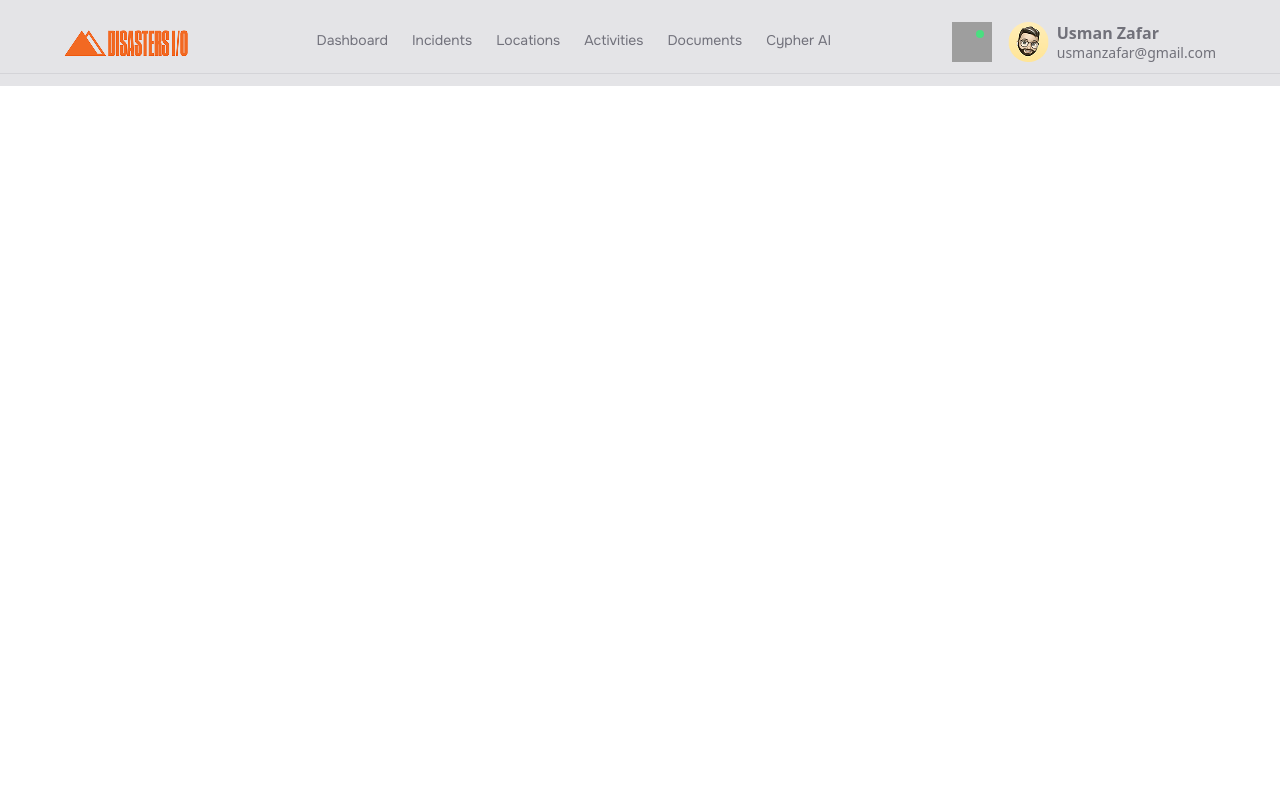
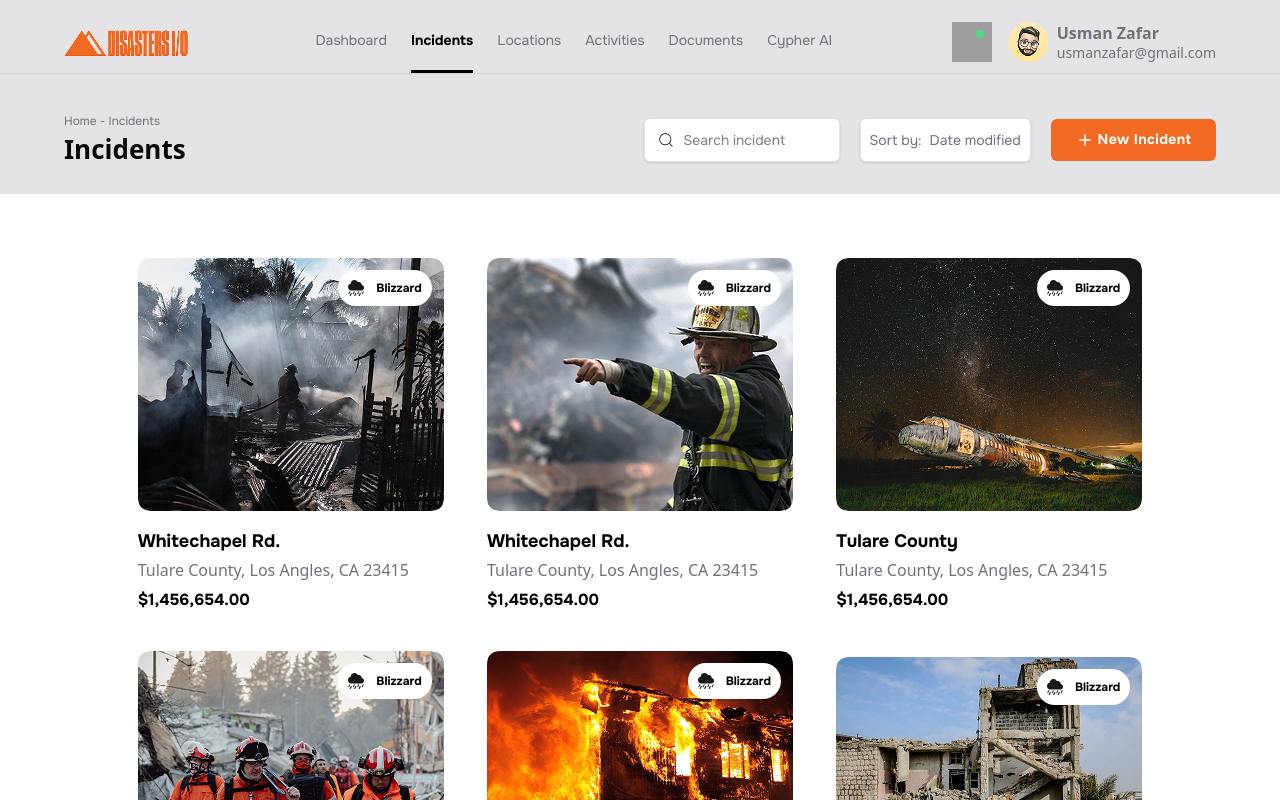
Before and after one commit to zehancoder/Disaster-Assignment, a React (Vite) app: page /Incidents in a window 1280 px wide. Shown: the top 800 px of the page. Built offline with nearby package versions, Linux system fonts and the light colour scheme; grey boxes are pictures that could not be loaded; a web font is replaced by a local one.

Commit message:
Incident's Complete

```diff
--- a/src/App.css
+++ b/src/App.css
@@ -4,6 +4,11 @@
     --color-myYollow: #F26922;
     --color-myOpacity: #E4E4E780;
     --font-onset: "Onest", serif;
+}
+.active{
+    border-bottom: 3px solid black;
+    font-weight: 700;
+    color: black;
 }
 #animate{
     position: relative;
@@ -49,3 +54,6 @@
 #animate:hover #MuiBtn {
     opacity: 1;
 }
+.customShadow{
+    box-shadow: 0 0 25px rgba(0, 0, 0, 0.267);
+}
--- a/src/App.jsx
+++ b/src/App.jsx
@@ -2,6 +2,7 @@ import { BrowserRouter, Route, Routes } from "react-router-dom";
 import "./App.css";
 import Landing from "./components/LandingPage";
 import { NavFunc } from "./components/fixedComponent/Navber";
+import { IncidentFunc } from "./components/Incidents";
 function App() {
   return (
     <>
@@ -9,7 +10,7 @@ function App() {
         <NavFunc/>
         <Routes>
           <Route path="/" element = {<Landing/>}/>
-          <Route path="/Incident"></Route>
+          <Route path="/Incidents" element = {<IncidentFunc/>}></Route>
         </Routes>
       </BrowserRouter>
     </>
--- /dev/null
+++ b/src/components/Incidents.jsx
@@ -0,0 +1,56 @@
+import { BigContainer } from "./common/IncidentContainer";
+import { HeroFunc } from "./common/Hero";
+import { IoMdAdd } from "react-icons/io";
+import { Link } from "react-router-dom";
+import { NavsTwo } from "./common/NavsTwo";
+import { CiSearch } from "react-icons/ci";
+import { MyButton } from "./common/Button";
+export const IncidentFunc = () => {
+  return (
+    <>
+      <NavsTwo
+        smallParaText={"Home - Incidents"}
+        BigText={"Incidents"}
+        selectOption={
+          <div className="bg-white rounded-[6px] px-2 py-3 flex items-center gap-2 border border-zinc-200 shadow">
+            <label className="outline-none font-onset text-xs md:text-[14px] max-w-40 text-zinc-500">
+              Sort by:
+            </label>
+            <select className="appearance-none outline-none font-onset text-xs md:text-[14px] max-w-40 text-zinc-500">
+              <option value="Date modified" selected>
+                Date modified
+              </option>
+              <option value="saab">Saab</option>
+              <option value="mercedes">Mercedes</option>
+              <option value="audi">Audi</option>
+            </select>
+          </div>
+        }
+        inputs={
+          <div className=" bg-white rounded-[6px] px-3 py-3 flex items-center gap-2 border border-zinc-200 shadow">
+            <CiSearch className="text-lg" />
+            <input
+              type="text"
+              className="outline-none font-onset text-xs md:text-[14px] w-36 md:max-w-40"
+              placeholder="Search incident"
+            />
+          </div>
+        }
+        btns={<Link to={"/CreateIncident"}><MyButton className={"flex items-center gap-1"}><IoMdAdd className="text-lg font-bold" />New Incident</MyButton></Link>}
+      />
+      <BigContainer className="pt-16 pb-12">
+        <HeroFunc
+          IncidentText={
+            <Link
+              to="/CreateIncident"
+              className="flex items-center gap-2 font-semibold"
+            >
+              <IoMdAdd className="text-lg" />
+              Create
+            </Link>
+          }
+        />
+      </BigContainer>
+    </>
+  );
+};
--- a/src/components/LandingPage.jsx
+++ b/src/components/LandingPage.jsx
@@ -3,18 +3,19 @@ import { BigContainer } from "./common/IncidentContainer";
 import { SmallText, TitleTwo } from "./common/Title";
 import { CiSearch } from "react-icons/ci";
 import { MyButton } from "./common/Button";
-import { Link } from "react-router-dom";
+import { Link, NavLink } from "react-router-dom";
 import { HeroFunc } from "./common/Hero";
 import { IoMdClose } from "react-icons/io";
 import { useState } from "react";
+import { NavsTwo } from "./common/NavsTwo";
 function Landing() {
-    const [chat, setChat] = useState(false);
-    const openChat = () => {
-        setChat(!chat)
-    }
+  const [chat, setChat] = useState(false);
+  const openChat = () => {
+    setChat(!chat);
+  };
   return (
     <>
-      <BigContainer className="bg-zinc-200">
+      {/* <BigContainer className="bg-zinc-200">
         <div className="flex items-center justify-between py-5 md:py-7">
           <div>
             <SmallText>Welcome back</SmallText>
@@ -44,25 +45,62 @@ function Landing() {
                 <option value="audi">Audi</option>
               </select>
             </div>
-            <Link to="/Incident">
+            <Link to="/Incidents">
               <MyButton>Cyper AI</MyButton>
             </Link>
           </div>
         </div>
+      </BigContainer> */}
+      <NavsTwo
+        smallParaText={"Welcome back"}
+        BigText={"Dashboard"}
+        selectOption={
+          <div className="bg-white rounded-[6px] px-2 py-3 flex items-center gap-2 border border-zinc-200 shadow">
+            <label className="outline-none font-onset text-xs md:text-[14px] max-w-40 text-zinc-500">
+              Sort by:
+            </label>
+            <select className="appearance-none outline-none font-onset text-xs md:text-[14px] max-w-40 text-zinc-500">
+              <option value="Date modified" selected>
+                Date modified
+              </option>
+              <option value="saab">Saab</option>
+              <option value="mercedes">Mercedes</option>
+              <option value="audi">Audi</option>
+            </select>
+          </div>
+        }
+        inputs={
+          <div className=" bg-white rounded-[6px] px-3 py-3 flex items-center gap-2 border border-zinc-200 shadow">
+            <CiSearch className="text-lg" />
+            <input
+              type="text"
+              className="outline-none font-onset text-xs md:text-[14px] w-36 md:max-w-40"
+              placeholder="Search incident"
+            />
+          </div>
+        }
+        btns={<MyButton>Cyper AI</MyButton>}
+      />
+      <BigContainer className="pt-16 ">
+        <HeroFunc IncidentText="View Incidents" Links={"/Incidents"} />
       </BigContainer>
-      <BigContainer className="pt-16 ">
-        <HeroFunc />
-      </BigContainer>
+
+      {/* Chat box */}
       <div className="w-full pb-28 2xl:absolute -bottom-80 right-0 ">
         <div className=" float-end relative mb-12 mr-3 sm:mr-20 ">
-            <Chat chat = {chat}/>
+          <Chat chat={chat} />
           <img
             src="/chat.png"
-            className={`cursor-pointer ${chat ? `hidden` : `flex`} w-14 md:w-auto absolute -bottom-20 md:-right-10 right-5 transition hover:scale-95`}
-            alt="" onClick={openChat}
+            className={`cursor-pointer ${
+              chat ? `hidden` : `flex`
+            } w-14 md:w-auto absolute -bottom-20 md:-right-10 right-5 transition hover:scale-95`}
+            alt=""
+            onClick={openChat}
           />
           <div
-            className={`bg-myYollow px-3 absolute -bottom-20 md:-right-10 right-5 transition hover:scale-95 text-white cursor-pointer font-semibold py-3 text-3xl md:text-5xl  ${chat ? `flex` : `hidden`} items-center justify-center rounded-full`}
+            className={`bg-white customShadow px-3 absolute -bottom-20 md:-right-10 right-5 transition hover:scale-95 text-black cursor-pointer font-semibold py-3 text-3xl md:text-5xl  ${
+              chat ? `flex` : `hidden`
+            } items-center justify-center rounded-full`}
           >
             <IoMdClose className="text-" onClick={openChat}></IoMdClose>
           </div>
--- a/src/components/common/Hero.jsx
+++ b/src/components/common/Hero.jsx
@@ -2,7 +2,7 @@ import { Button } from "@mui/material";
 import myData from "../../db/Data.json";
 import { BigContainer } from "./IncidentContainer";
 import { Link } from "react-router-dom";
-export const HeroFunc = () => {
+export const HeroFunc = ({IncidentText, Links}) => {
   return (
     <>
       <BigContainer className="px-4 md:px-2">
@@ -19,8 +19,8 @@ export const HeroFunc = () => {
                   <img src="./icons/BlizzardMan.png" alt="constractor" />
                   <p className="text-xs font-bold font-onset">Blizzard</p>
                 </div>
-                <Link to="/Incidents">
-                  <Button id="MuiBtn" variant="bordered">View Incidents</Button>
+                <Link to={Links}>
+                  <Button id="MuiBtn" variant="bordered">{IncidentText}</Button>
                 </Link>
               </div>
               <h1 className="font-bold text-base md:text-lg mt-4 font-onset">
--- /dev/null
+++ b/src/components/common/NavsTwo.jsx
@@ -0,0 +1,29 @@
+import { BigContainer } from "./IncidentContainer";
+import { SmallText, TitleTwo } from "./Title";
+import { Link } from "react-router-dom";
+import { MyButton } from "./Button";
+export const NavsTwo = ({smallParaText, BigText, inputs, selectOption, btns}) => {
+    return (
+        <BigContainer className="bg-zinc-200">
+        <div className="flex items-center justify-between py-5 md:py-7">
+          <div>
+            <SmallText>{smallParaText}</SmallText>
+            <TitleTwo className="mt-1">{BigText}</TitleTwo>
+          </div>
+          <div
+            className={`flex flex-wrap  items-center gap-5 justify-end md:px-0 px-3`}
+          >
+            <div>
+                {inputs}
+            </div>
+            <div>
+                {selectOption}
+            </div>
+            <Link to="/Incidents">
+              {btns}
+            </Link>
+          </div>
+        </div>
+      </BigContainer>
+    )
+}
--- a/src/components/fixedComponent/Navber.jsx
+++ b/src/components/fixedComponent/Navber.jsx
@@ -1,6 +1,6 @@
 import { BigContainer } from "../common/IncidentContainer";
 import MyData from "../../db/Data.json";
-import {Link} from "react-router-dom";
+import {Link, NavLink} from "react-router-dom";
 import { Toggle } from "./ToggleNav";
 import { useState } from "react";
 export const NavFunc = () => {
@@ -17,13 +17,13 @@ export const NavFunc = () => {
         </Link>
         <div className="hidden lg:flex items-center justify-center gap-3 md:gap-4 xl:gap-6">
           {MyData.navber.map((val, i) => (
-            <Link
+            <NavLink
               key={i}
               to={val.link}
               className="overflow-hidden text-zinc-500 hover:text-black cursor-pointer text-[14px] leading-[17.85px] font-[400] font-onset pb-5 mt-5 transition-all duration-200 hover:font-bold border-b-3 border-transparent hover:border-b-black"
             >
               <p>{val.title}</p>
-            </Link>
+            </NavLink>
           ))}
         </div>
         <div className="hidden lg:flex items-center gap-4">
```
